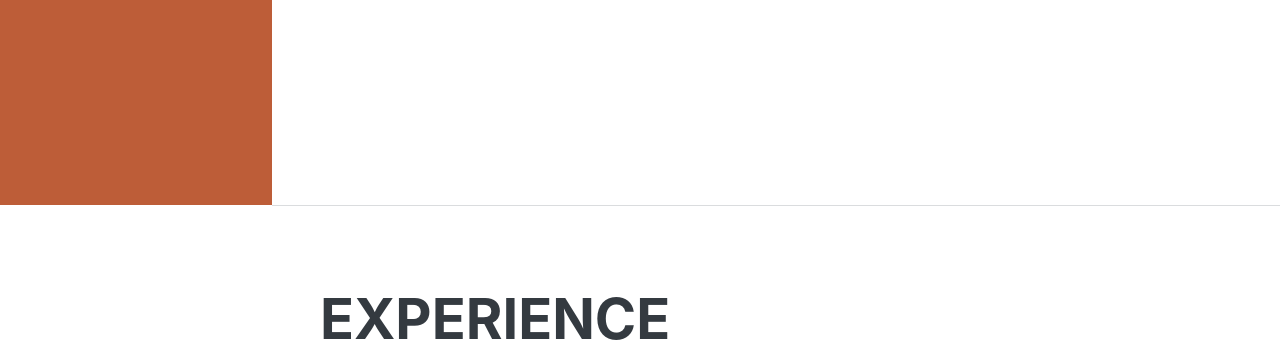
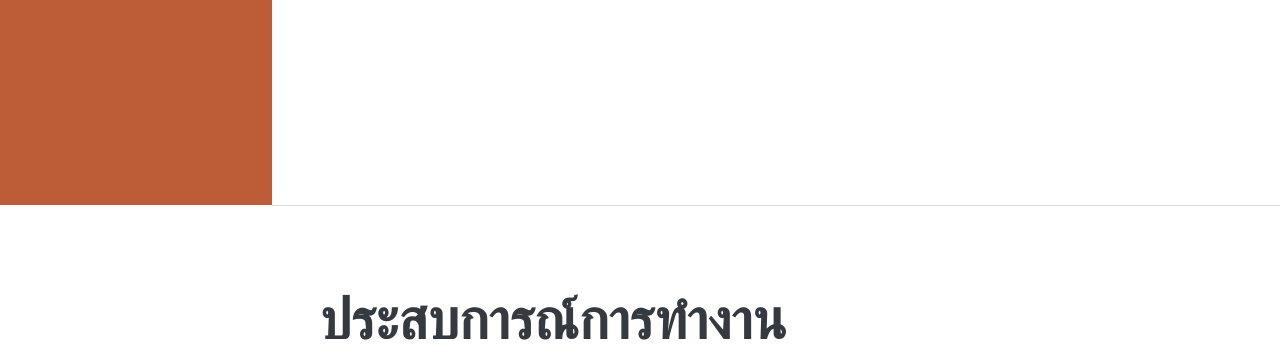
Before and after one commit to tkaonth/portfulio, a plain HTML site: page index.html in a window 1280 px wide. Shown: the part 595-952 px from the top of the page. Drawn offline with nearby package versions, Linux system fonts and the light colour scheme; a web font is replaced by a local one.

Commit message:
Update index.html

```diff
--- a/index.html
+++ b/index.html
@@ -58,7 +58,7 @@
             <!-- Experience-->
             <section class="resume-section" id="experience">
                 <div class="resume-section-content">
-                    <h2 class="mb-5">Experience</h2>
+                    <h2 class="mb-5">ประสบการณ์การทำงาน</h2>
                     <div class="d-flex flex-column flex-md-row justify-content-between mb-5">
                         <div class="flex-grow-1">
                             <h3 class="mb-0">ช่างเทคนิค</h3>
```
